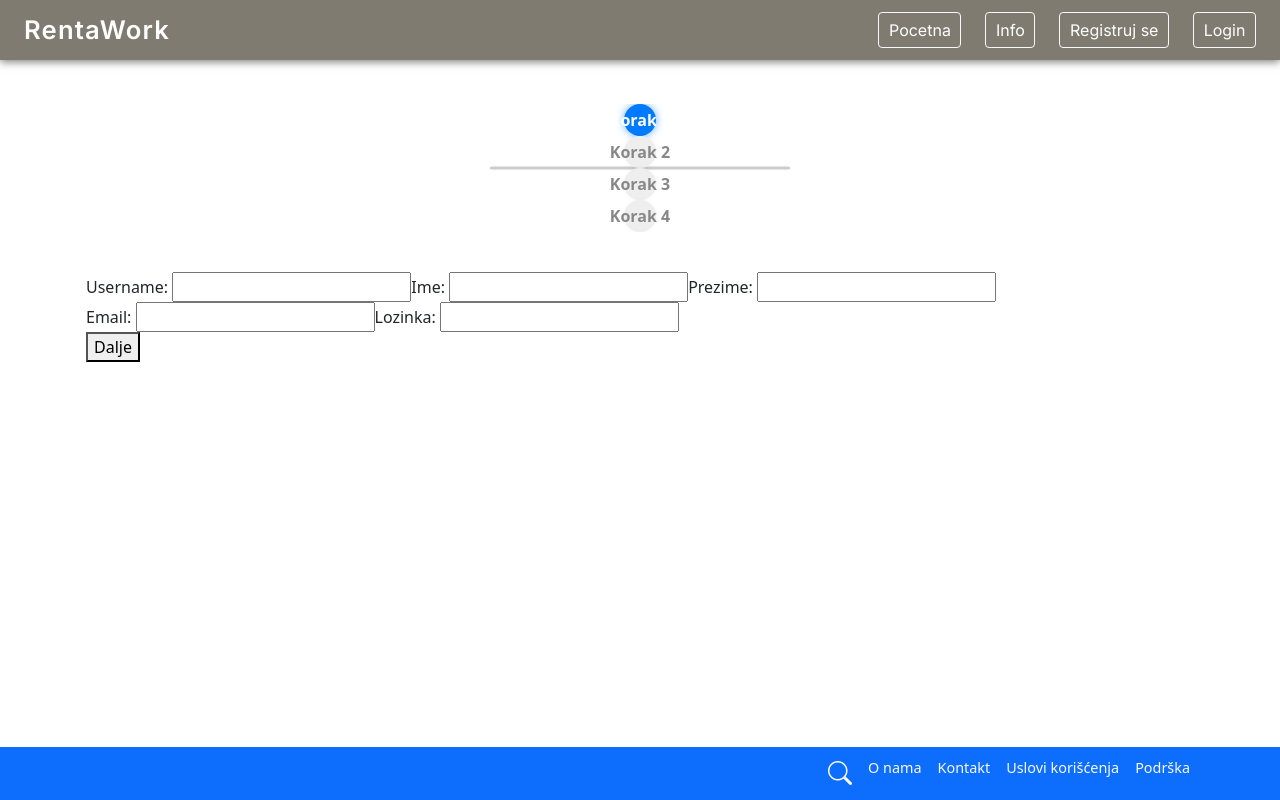
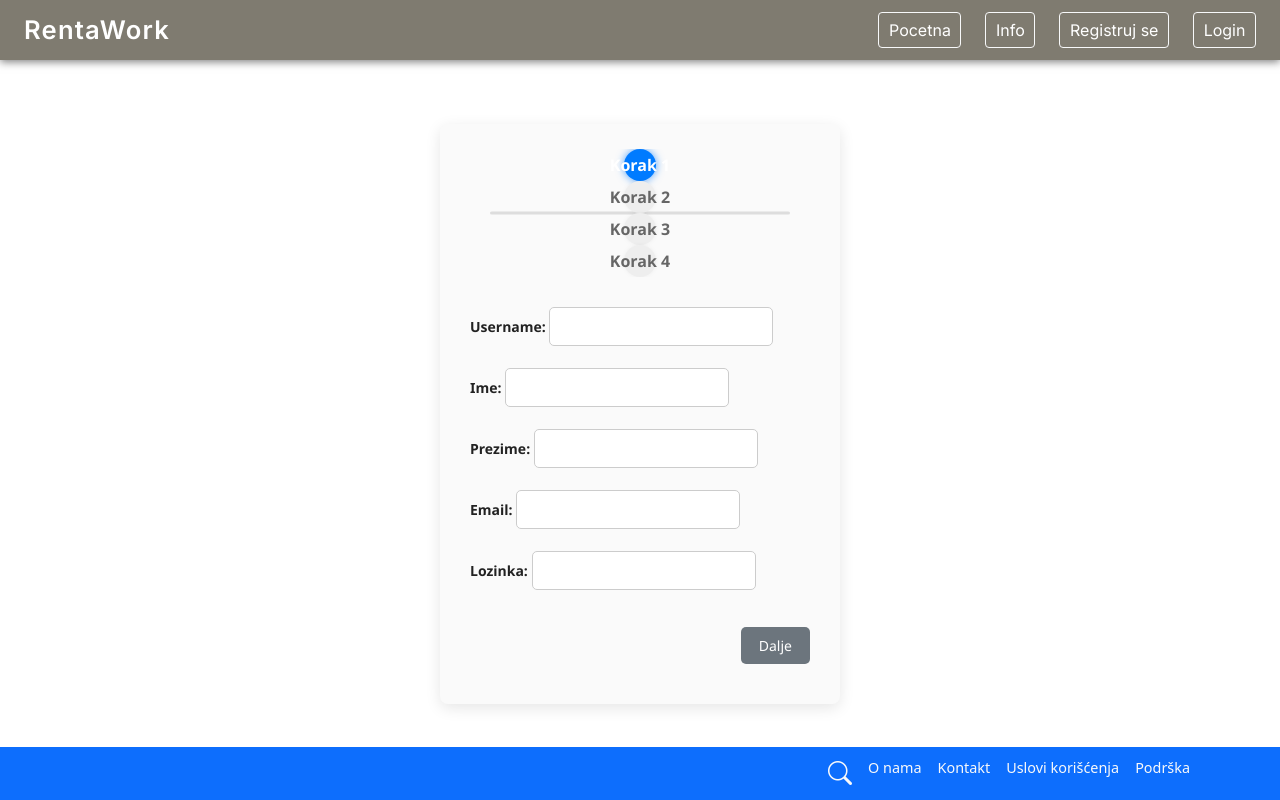
Before and after one commit to mnenadmm/rentaWorks, an Angular app in the folder client/: page /register in a window 1280 px wide. Built offline with nearby package versions, Linux system fonts and the light colour scheme.

Commit message:
pronwe;lddd;fffdfddeewl

```diff
--- a/client/src/app/auth/registracija/registracija.component.css
+++ b/client/src/app/auth/registracija/registracija.component.css
@@ -1,14 +1,28 @@
+/* Container cele registracije, centrira i ograničava širinu */
+.registracija-container {
+  max-width: 400px;
+  margin: 40px auto;
+  font-family: 'Segoe UI', Tahoma, Geneva, Verdana, sans-serif;
+  background: #fafafa;
+  padding: 25px 30px 40px;
+  border-radius: 8px;
+  box-shadow: 0 4px 15px rgba(0,0,0,0.1);
+  color: #333;
+}
+
+/* PROGRESS BAR */
+
 .progress-bar {
   display: flex;
   justify-content: space-between;
   align-items: center;
-  max-width: 320px;       /* širina cele linije */
-  margin: 20px auto 40px; /* centrirano sa marginama */
+  max-width: 320px;
+  margin: 0 auto 30px;
   position: relative;
   padding: 0 10px;
 }
 
-/* Linija koja ide iza krugova */
+/* Linija iza krugova */
 .progress-bar::before {
   content: '';
   position: absolute;
@@ -16,34 +30,114 @@
   left: 10px;
   right: 10px;
   height: 3px;
-  background-color: #ccc;
+  background-color: #ddd;
   transform: translateY(-50%);
   border-radius: 2px;
   z-index: 1;
 }
 
-/* Svaki korak = krug */
+/* Krugovi */
 .korak {
   position: relative;
   z-index: 2;
   background: #eee;
-  color: #888;
+  color: #666;
   width: 32px;
   height: 32px;
   border-radius: 50%;
   display: flex;
   justify-content: center;
   align-items: center;
-  font-weight: 700;
+  font-weight: 600;
   font-size: 16px;
   box-shadow: 0 0 5px rgba(0,0,0,0.05);
   cursor: default;
   transition: background-color 0.3s, color 0.3s;
 }
 
-/* Aktivni korak - plavi krug */
+/* Aktivni korak - plavi */
 .korak.active {
   background-color: #007bff;
   color: white;
-  box-shadow: 0 0 8px rgba(0,123,255,0.6);
+  box-shadow: 0 0 8px rgba(0,123,255,0.7);
 }
+
+/* SADRŽAJ KORAKA */
+
+.sadrzaj-koraka {
+  margin-top: 10px;
+}
+
+/* Forme unutar koraka */
+
+form {
+  display: flex;
+  flex-direction: column;
+}
+
+label {
+  font-weight: 600;
+  margin-bottom: 8px;
+  font-size: 14px;
+  color: #222;
+}
+
+input {
+  padding: 8px 10px;
+  font-size: 14px;
+  border: 1.8px solid #ccc;
+  border-radius: 5px;
+  margin-bottom: 14px;
+  transition: border-color 0.3s;
+}
+
+input:focus {
+  border-color: #007bff;
+  outline: none;
+}
+
+.error {
+  color: #d9534f;
+  font-size: 12px;
+  margin-top: -12px;
+  margin-bottom: 10px;
+  font-style: italic;
+}
+
+/* Dugmici */
+
+.dugmici {
+  display: flex;
+  justify-content: flex-end;
+  gap: 12px;
+  margin-top: 15px;
+}
+
+.dugmici button {
+  padding: 8px 18px;
+  font-size: 14px;
+  background-color: #007bff;
+  border: none;
+  color: white;
+  border-radius: 5px;
+  cursor: pointer;
+  transition: background-color 0.3s;
+}
+
+.dugmici button:hover {
+  background-color: #0056b3;
+}
+
+.dugmici button:disabled {
+  background-color: #a0cfff;
+  cursor: default;
+}
+
+/* Dugme Nazad */
+.dugmici button:nth-child(1) {
+  background-color: #6c757d;
+}
+
+.dugmici button:nth-child(1):hover {
+  background-color: #5a6268;
+}
```
